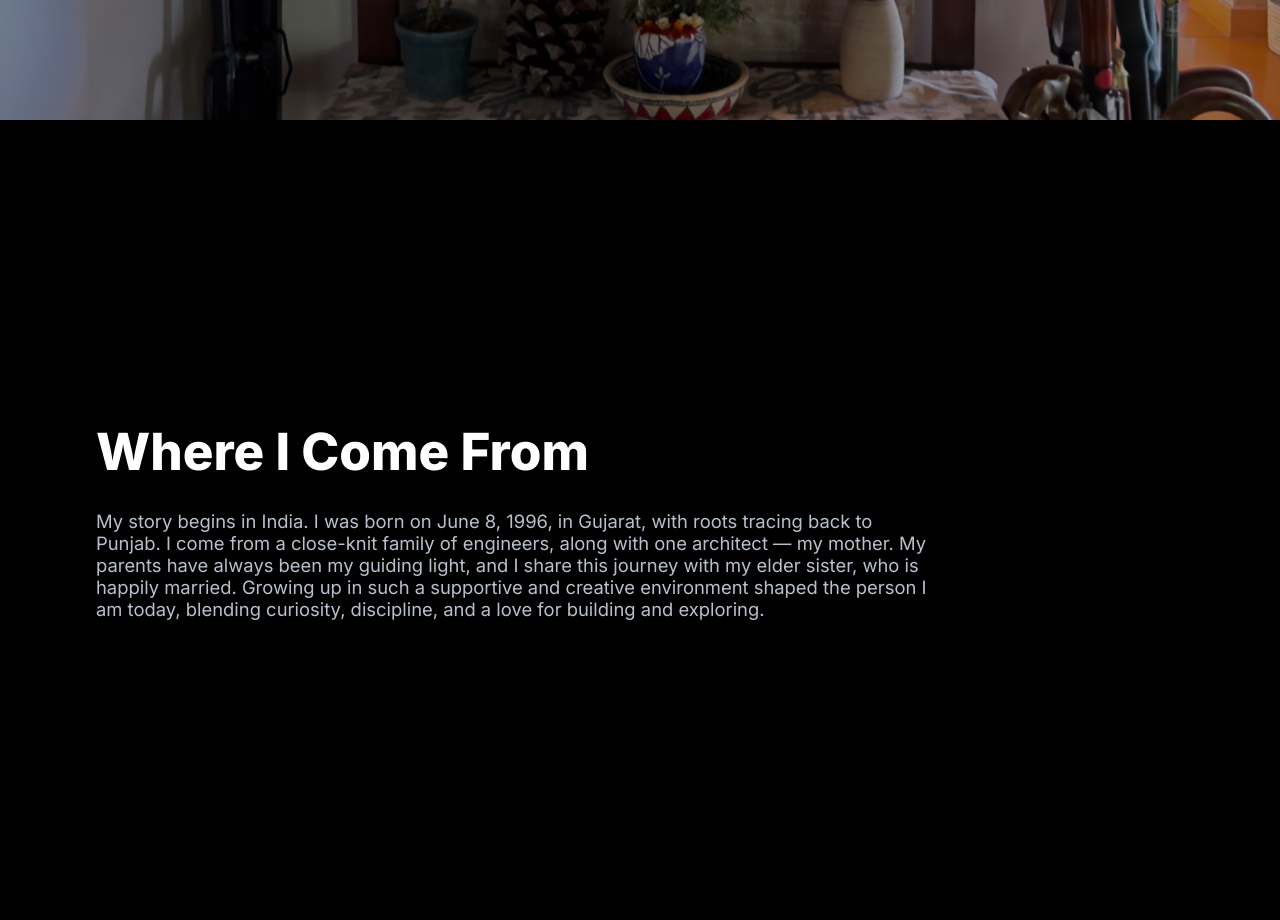
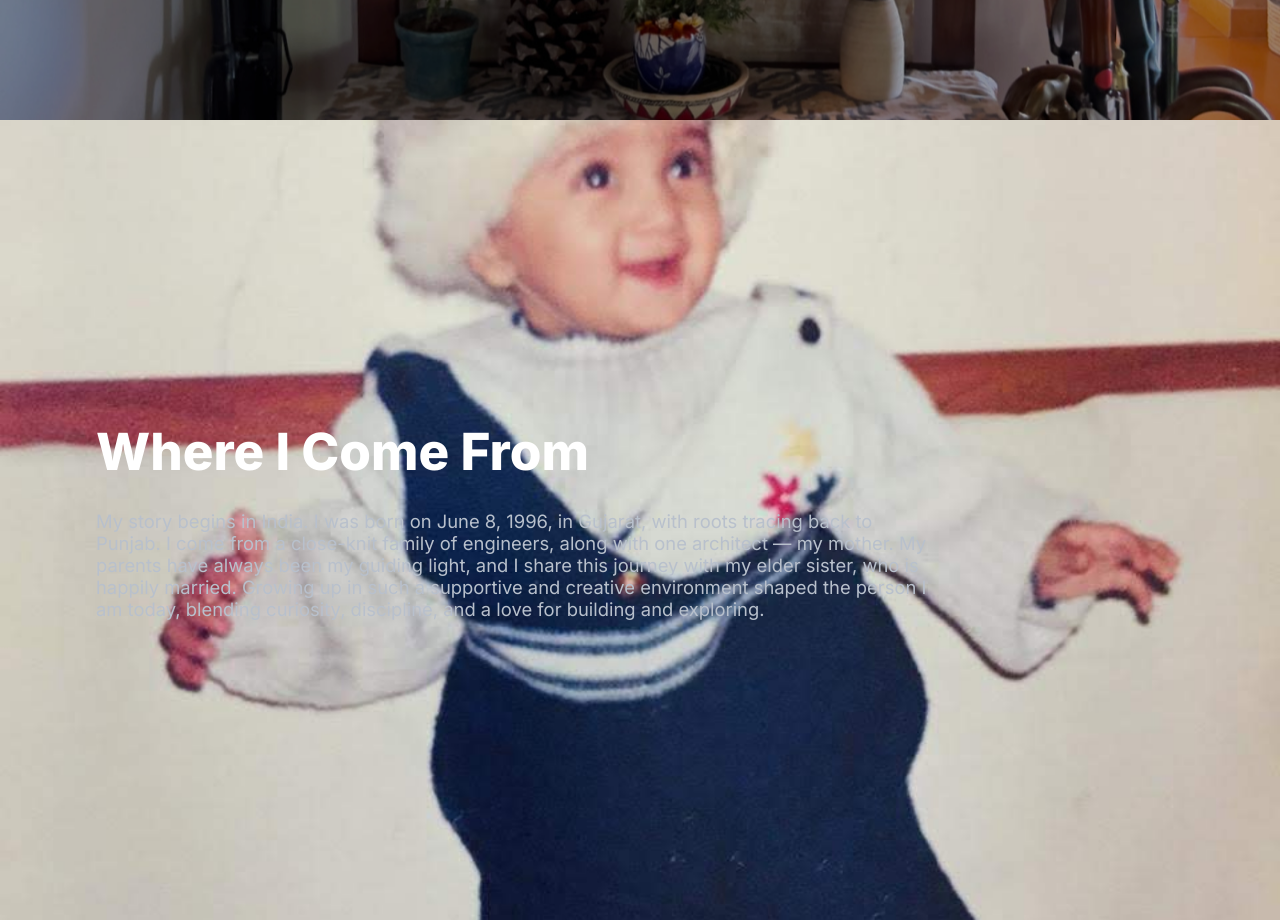
Before and after one commit to tanujkapila/TanujIntroduction, a plain HTML site: page index.html in a window 1280 px wide. Shown: the part 680-1600 px from the top of the page. Drawn offline with nearby package versions, Linux system fonts and the light colour scheme.

Commit message:
Update styles.css

```diff
--- a/assets/styles.css
+++ b/assets/styles.css
@@ -51,7 +51,7 @@ html,body{height:100%;background:var(--bg);color:#fff;}
 
 /* PANEL BACKGROUNDS */
 .panel-1 {
-    background-image: url('IMAGE-URL-1');
+    background-image: url('https://raw.githubusercontent.com/tanujkapila/TanujIntroduction/main/assets/Images/baby tanuj.jpg');
     background-size: cover;
     background-position: center;
     background-repeat: no-repeat;
```
